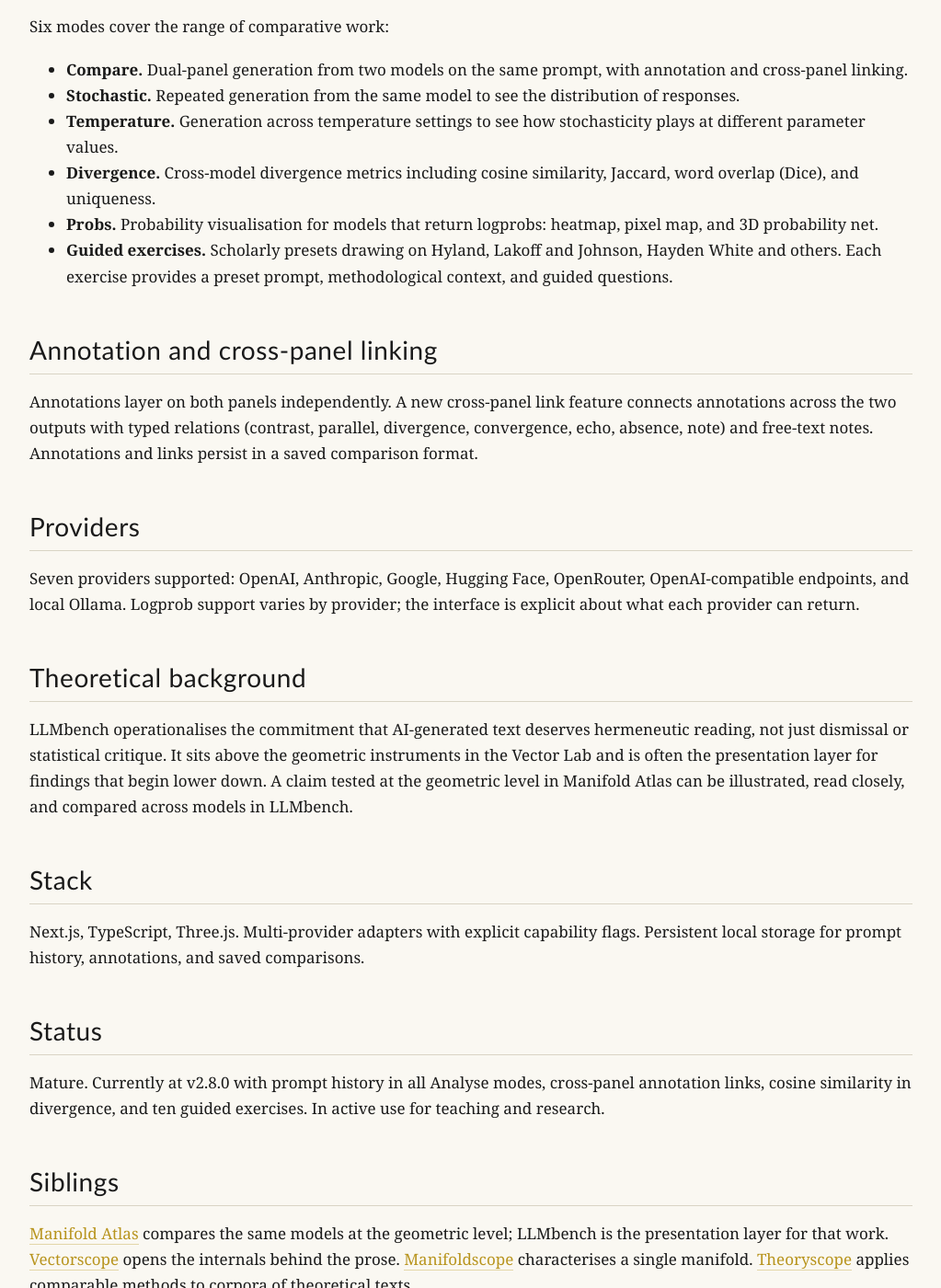
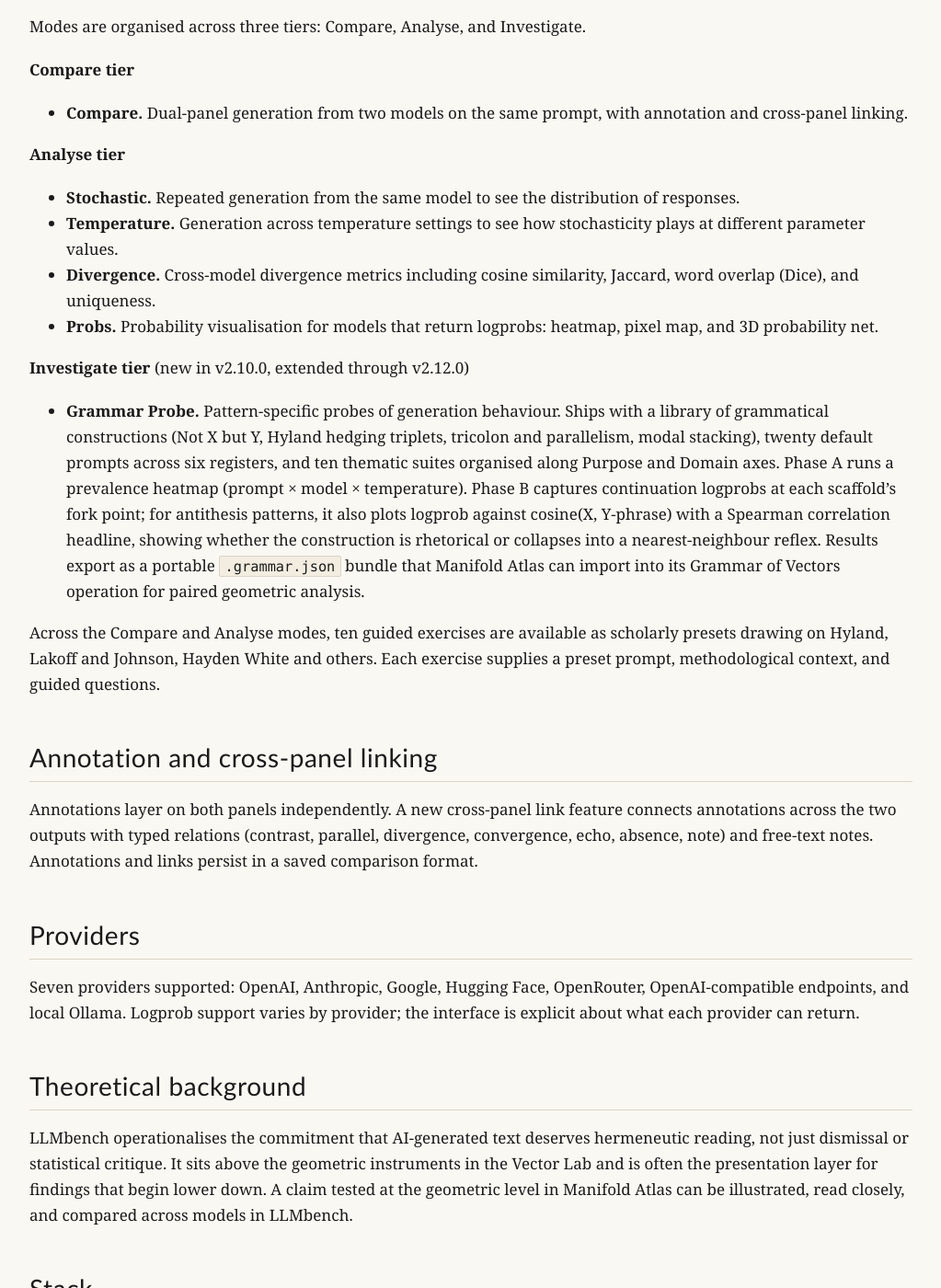
Before and after one commit to vector-lab-tools/vector-lab-tools.github.io, a Jekyll site: the page built from tools/llmbench.md, in a window 1280 px wide and 1400 px high, scrolled down 708 px. Shown: the whole window at 92% size, without its empty margins (128-1151 px from the left). Built offline with Jekyll 4.4.1, drawn with Linux system fonts in a browser that asks for light colours; some of the changed text lies outside the part shown.

Commit message:
Atlas and LLMbench deep dives: reflect latest functionality
Manifold Atlas (v1.0.3 -> v1.2.0):
- Bump operations count from fifteen to sixteen; add Grammar of Vectors
  as a new critique-tier operation (two antithesis patterns across four
  register batteries, threshold at cosine 0.55 separating preserved
  opposition from synthetic dialectic).
- Add Grammar of Vectors Sweep (research tier) to the Tests list, so
  eight tests ship with the current version.
- Status version bumped.

LLMbench (v2.8.0 -> v2.12.0):
- Reorganise Modes into three tiers (Compare, Analyse, Investigate).
- Add Grammar Probe under Investigate with Phase A prevalence, Phase B
  continuation logprobs, the geometry-upgrade scatter for antithesis
  patterns, and the portable .grammar.json bundle for hand-off to Atlas.
- Status updated to v2.12.0 with summary-statistics banners, thematic
  prompt suites, and bundle hand-off noted.

Cross-tool triangulation: Atlas Grammar of Vectors and LLMbench Grammar
Probe now answer paired questions about the same patterns.

Supported-by: Claude

```diff
--- a/tools/llmbench.md
+++ b/tools/llmbench.md
@@ -24,14 +24,24 @@ AI-generated text is rarely read closely. It is skimmed, summarised, or dismisse
 
 ## Modes
 
-Six modes cover the range of comparative work:
+Modes are organised across three tiers: Compare, Analyse, and Investigate.
+
+**Compare tier**
 
 - **Compare.** Dual-panel generation from two models on the same prompt, with annotation and cross-panel linking.
+
+**Analyse tier**
+
 - **Stochastic.** Repeated generation from the same model to see the distribution of responses.
 - **Temperature.** Generation across temperature settings to see how stochasticity plays at different parameter values.
 - **Divergence.** Cross-model divergence metrics including cosine similarity, Jaccard, word overlap (Dice), and uniqueness.
 - **Probs.** Probability visualisation for models that return logprobs: heatmap, pixel map, and 3D probability net.
-- **Guided exercises.** Scholarly presets drawing on Hyland, Lakoff and Johnson, Hayden White and others. Each exercise provides a preset prompt, methodological context, and guided questions.
+
+**Investigate tier** (new in v2.10.0, extended through v2.12.0)
+
+- **Grammar Probe.** Pattern-specific probes of generation behaviour. Ships with a library of grammatical constructions (Not X but Y, Hyland hedging triplets, tricolon and parallelism, modal stacking), twenty default prompts across six registers, and ten thematic suites organised along Purpose and Domain axes. Phase A runs a prevalence heatmap (prompt × model × temperature). Phase B captures continuation logprobs at each scaffold's fork point; for antithesis patterns, it also plots logprob against cosine(X, Y-phrase) with a Spearman correlation headline, showing whether the construction is rhetorical or collapses into a nearest-neighbour reflex. Results export as a portable `.grammar.json` bundle that Manifold Atlas can import into its Grammar of Vectors operation for paired geometric analysis.
+
+Across the Compare and Analyse modes, ten guided exercises are available as scholarly presets drawing on Hyland, Lakoff and Johnson, Hayden White and others. Each exercise supplies a preset prompt, methodological context, and guided questions.
 
 ## Annotation and cross-panel linking
 
@@ -51,7 +61,7 @@ Next.js, TypeScript, Three.js. Multi-provider adapters with explicit capability
 
 ## Status
 
-Mature. Currently at v2.8.0 with prompt history in all Analyse modes, cross-panel annotation links, cosine similarity in divergence, and ten guided exercises. In active use for teaching and research.
+Mature. Currently at v2.12.0. Recent work adds the Grammar Probe (new Investigate tier) with prevalence, continuation-logprobs, and geometric-analysis phases shipped; ten thematic prompt suites along Purpose and Domain axes; summary-statistics banners across the Analyse modes; cross-panel annotation linking with seven relation types; and a portable `.grammar.json` bundle format for hand-off to Manifold Atlas. In active use for teaching and research.
 
 ## Siblings
 
```
Also changed, not shown: tools/manifold-atlas.md (+5 -3 lines).
